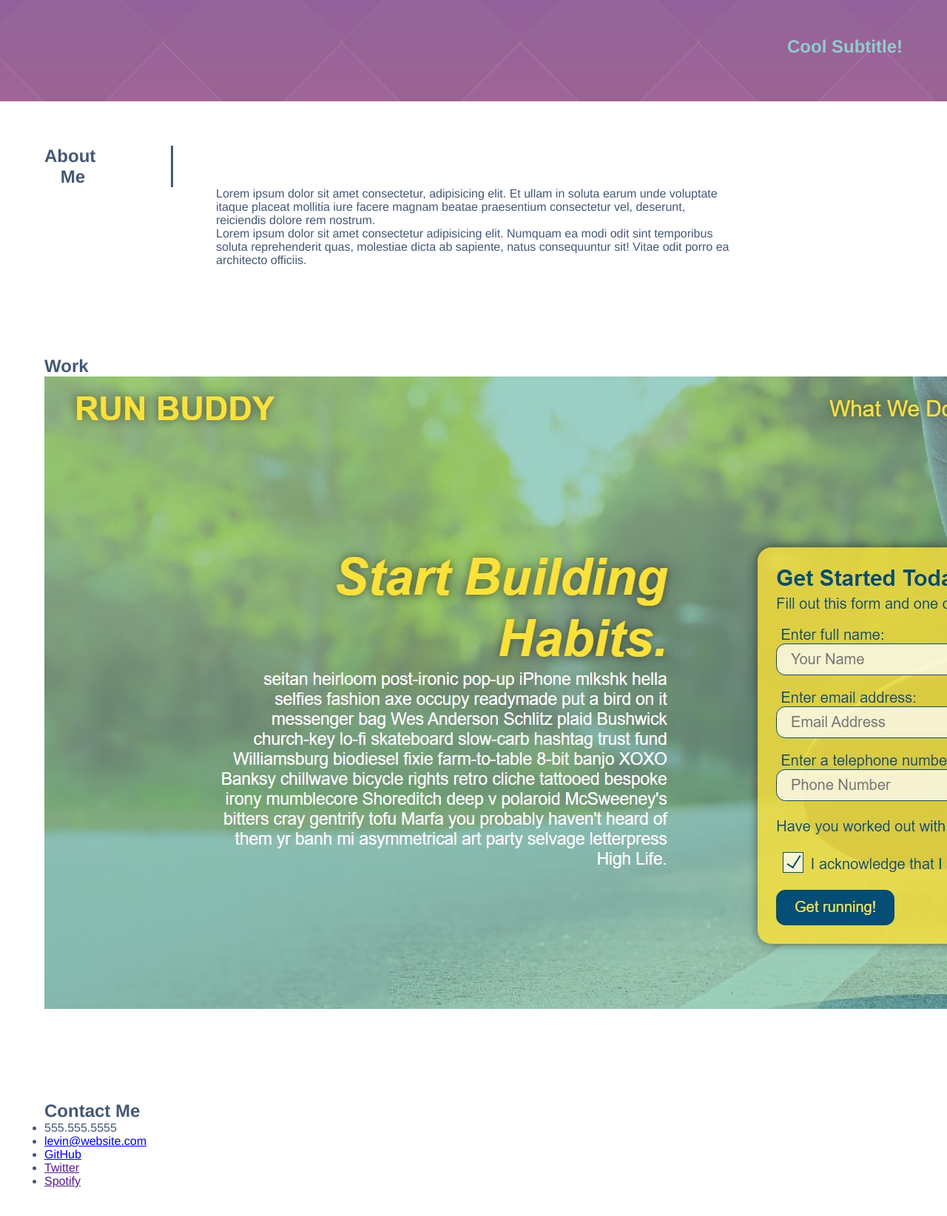
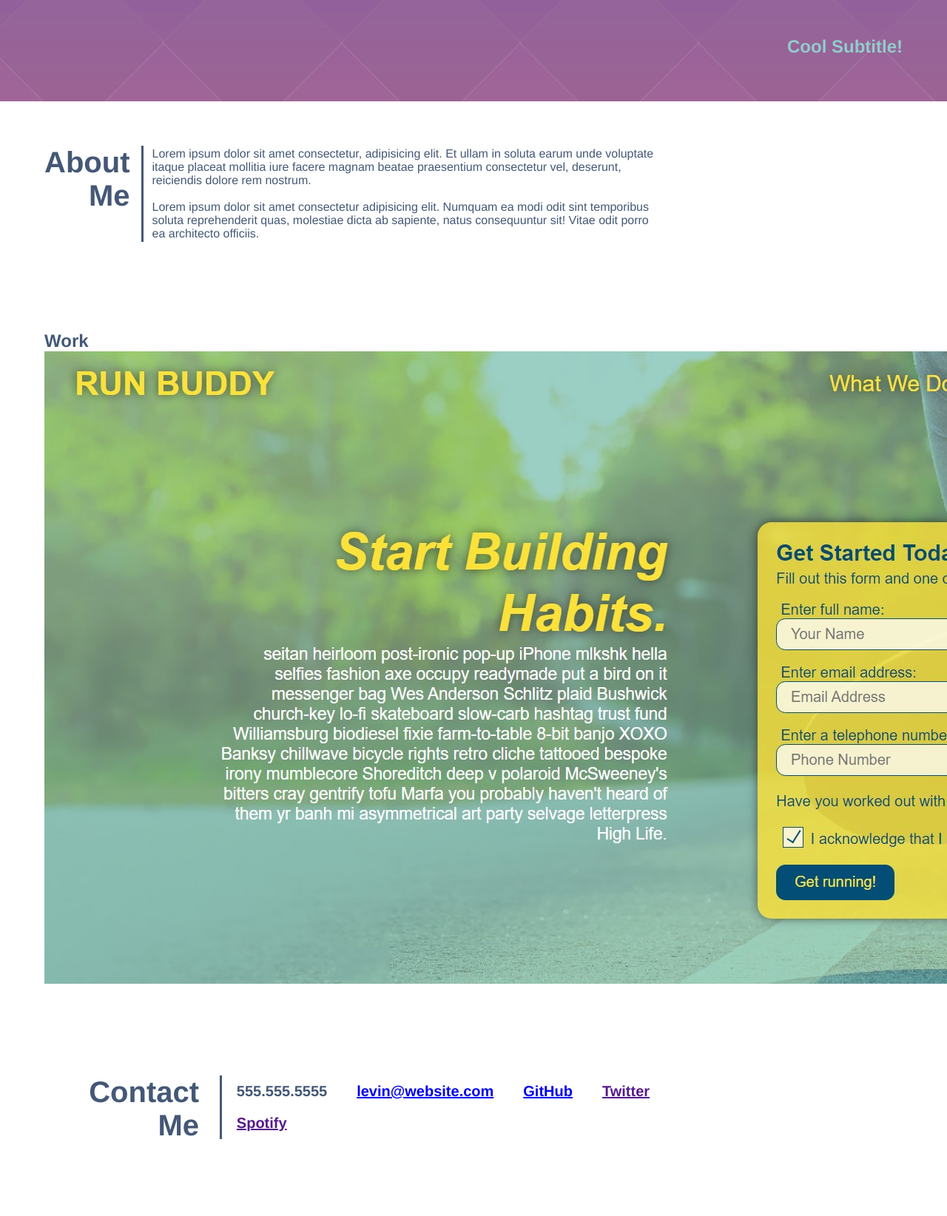
Before and after one commit to zachary-levin/zpl-portfolio-1, a plain HTML site: page index.html in a window 1280 px wide. Shown: the part 120-1764 px from the top of the page at 74% size. After the commit the page ends 1724 px from the top, so only its background shows below. Drawn offline with Linux system fonts and the light colour scheme.

Commit message:
fixed border-right for work and contact section, as well as header name box

```diff
--- a/assets/css/style.css
+++ b/assets/css/style.css
@@ -11,7 +11,7 @@ body {
 
 header {
     background-color: rgb(49, 81, 82);
-    padding: 20px 35px;
+    padding: 20px 35px 20px 0px;
     display: flex;
     justify-content: space-between;
     flex-wrap: wrap;
@@ -30,9 +30,10 @@ header h1 {
 header a {
     background-color: rgb(22, 96, 97);
     color: rgb(146, 204, 205);
-    width: 20%;
+    /* width: 20%; */
     text-decoration: none;
     padding: 20px 35px;
+    margin: left;
 }
 
 header nav {
@@ -84,23 +85,71 @@ section {
 }
 
 .about {
-
+   display: flex;
 }
 
 .about h1 {
-
-    max-width: 15%;
+    font-size: 40px;
+    align-self: stretch;
+    /* max-width: 15%; */
+    flex: 0 0 10%;
     border-right: solid;
     text-align: right;
-    padding-right: 10%;
+    padding-right: 15px;
     padding-bottom: 0px;
     /* padding-top: 5%; */
 }
 
 .about-subtitle {
-    padding: 0;
+    align-self: stretch;
+    padding: 2px;
+    flex: 0 0 60%;
     flex-wrap: wrap;
-    margin: auto;
-    text-align: inline;
-    max-width: 60%;
+    margin: 0 10px;
+    text-align: left;
+    /* max-width: 60%; */
 }
+
+.contact {
+    display: flex;
+}
+
+.contact h2 {
+    font-size: 40px;
+    align-self: stretch;
+    padding-right: 3%;
+    text-align: right;
+}
+
+.contact-subtitle {
+    display: flex;
+
+    align-items: flex-start;
+}
+
+.contact-subtitle nav ul {
+
+    font-size: 20px;
+    font-weight: bold;
+    display: flex;
+    flex-wrap: wrap;
+    flex-direction: row;
+    justify-content: stretch;
+    padding: 30px auto 30px 15px;
+    align-items: flex-start;
+    list-style: none;
+    border-left: solid;
+
+    /*
+    position: relative;
+    list-style: none;
+    justify-content: space-between;
+    align-items: flex-end;
+    flex-direction: row;
+    */
+}
+
+.contact-subtitle nav ul li {
+    padding: 10px 20px;
+    justify-content: space-evenly;
+}
```
Also changed, not shown: index.html (+5 -1 lines), assets/images/about section css.jpg (added), assets/images/about section html.jpg (added), assets/images/header css code.jpg (added).
